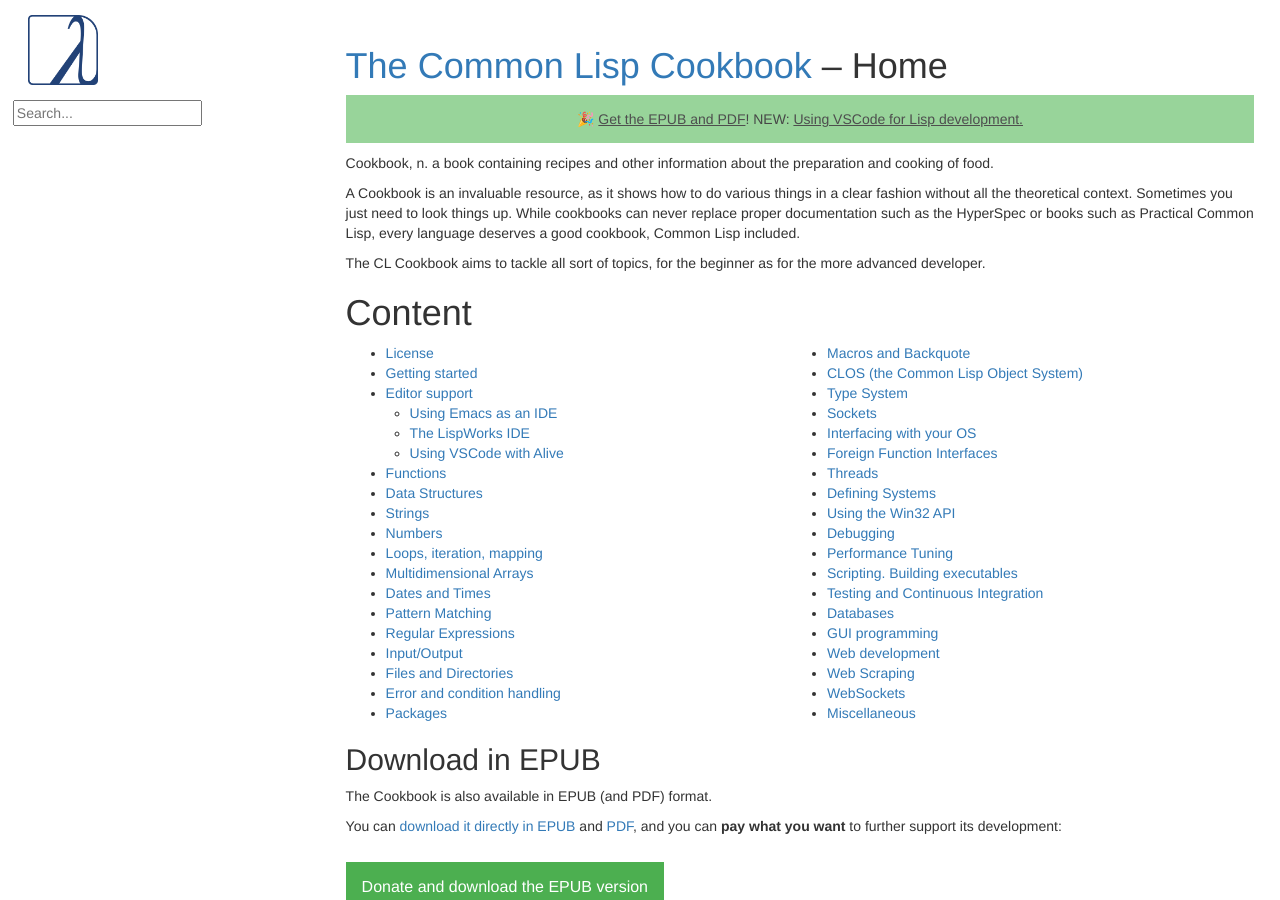
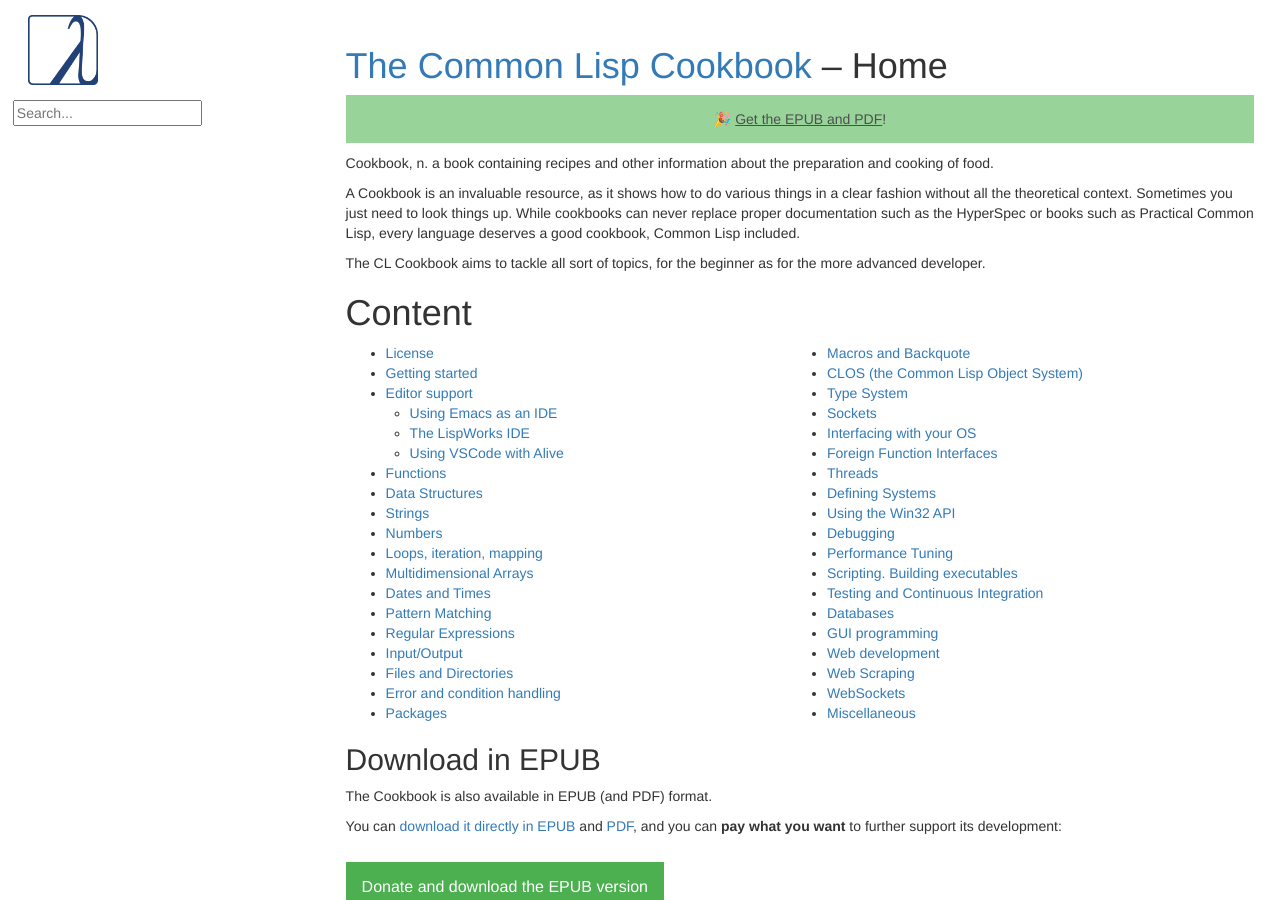
Before and after one commit to LispCookbook/cl-cookbook, a Jekyll site: the page built from index.md, in a window 1280 px wide and 900 px high. Built offline with Jekyll 4.4.1, drawn with Linux system fonts in a browser that asks for light colours.

Commit message:
(minor) layout: rm VSCode announce

```diff
--- a/_layouts/chapter.html
+++ b/_layouts/chapter.html
@@ -5,7 +5,6 @@ layout: default
   <!-- Announcement we can keep for 1 month or more, until end of January, 2021 -->
   <p class="announce">
    🎉 <a href="/cl-cookbook/#download-in-epub">Get the EPUB and PDF</a>!
-   NEW: <a href="/cl-cookbook/vscode-alive.html"> Using VSCode for Lisp development. </a>
   </p>
 
 
```
